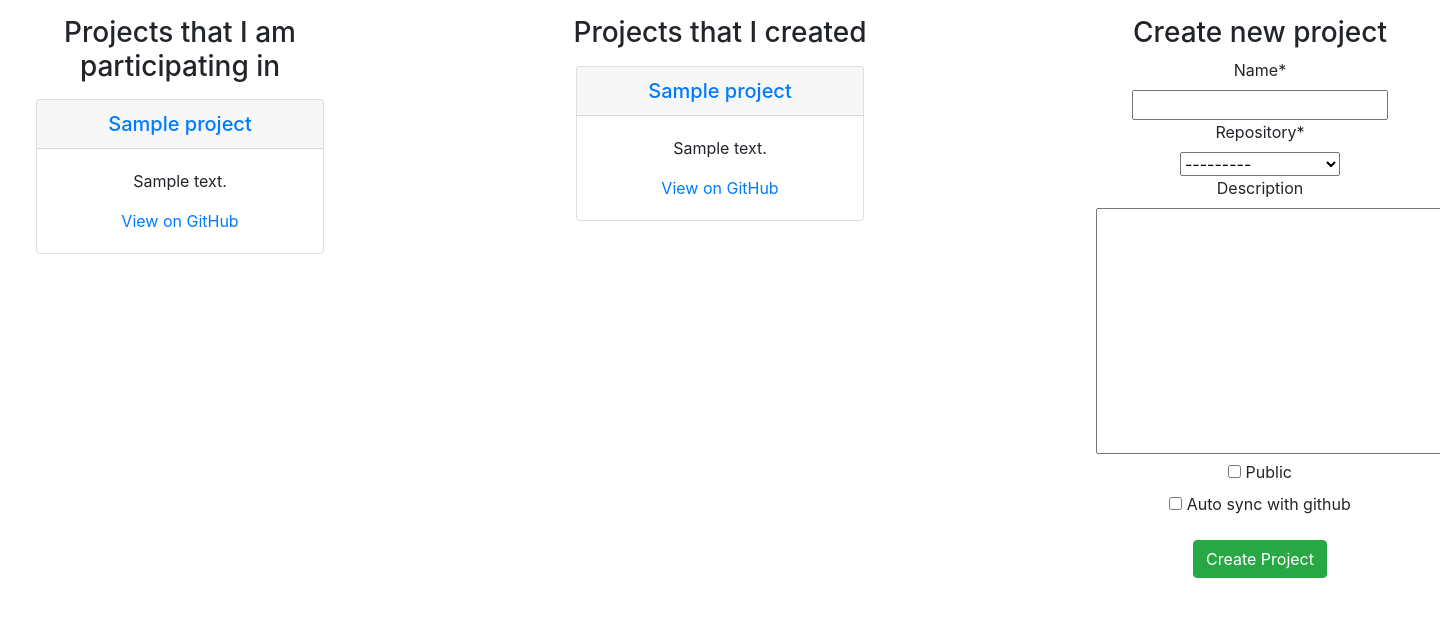
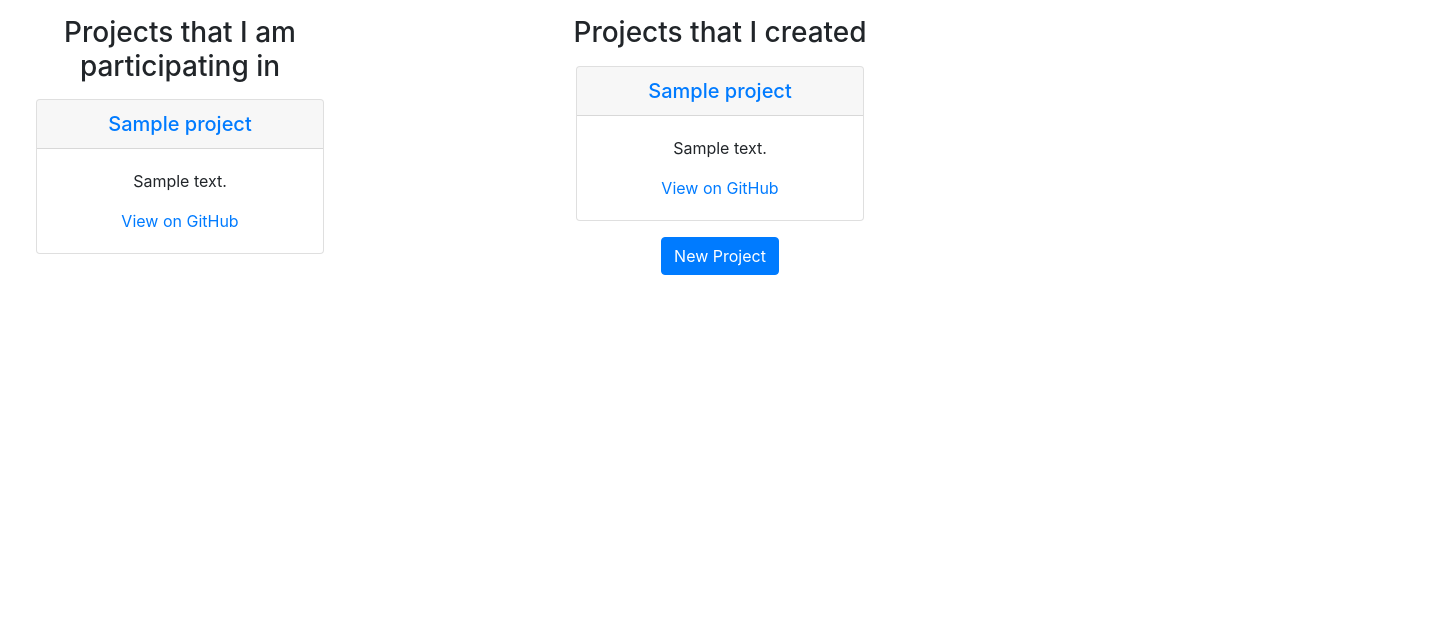
Before and after one commit to FNSdev/internship-project, a Django app: page /projects in a window 1440 px wide; the page is wider, and only the part inside the window is pictured. Shown: the part 56-673 px from the top of that part. Run offline with Django 3.2, Linux system fonts and the light colour scheme; a user stored in the database is signed in; tables that the repository leaves empty hold one stand-in row (values such as "Sample post"); parts of the project's set-up code (start-up, migrations or seed data) failed here and were passed over; some libraries are stand-ins or nearby versions.

Commit message:
UI improvements

```diff
--- a/sandbox/core/templates/core/projects.html
+++ b/sandbox/core/templates/core/projects.html
@@ -1,8 +1,16 @@
 {% extends "base.html" %}
 {% load crispy_forms_tags %}
+{% load static %}
 
 {% block title %}
     My Projects
+{% endblock %}
+
+{% block sidebar_left %}
+    <h3>Projects that I am participating in</h3>
+    {% for project in participating_projects %}
+        {% include 'core/includes/project_card.html' %}
+    {% endfor %}
 {% endblock %}
 
 {% block main %}
@@ -12,66 +20,43 @@
             {% include 'core/includes/project_card.html' %}
         {% endfor %}
     </div>
- {% endblock %}
 
-{% block sidebar_left %}
-    <h3>Projects that I am participating in</h3>
-    {% for project in participating_projects %}
-        {% include 'core/includes/project_card.html' %}
-    {% endfor %}
+    <button class="btn btn-primary mt-3" data-toggle="modal" data-target="#createProjectModal">New Project</button>
+    <div class="modal fade" id="createProjectModal" tabindex="-1" role="dialog" aria-labelledby="createProjectModalLabel" aria-hidden="true">
+        <div class="modal-dialog" role="document">
+            <div class="modal-content">
+                <div class="modal-header">
+                    <h5 class="modal-title" id="createProjectModalLabel">Create New Project</h5>
+                    <button type="button" class="close" data-dismiss="modal" aria-label="Close">
+                        <span aria-hidden="true">&times;</span>
+                    </button>
+                </div>
+                <div class="modal-body">
+                    <form id="create-project-form">
+                        {{ form|crispy }}
+                    </form>
+                    <div class="mt-3" id="create-project-errors"></div>
+                </div>
+                <div class="modal-footer">
+                    <button class="btn btn-secondary" data-dismiss="modal">Close</button>
+                    <button class="btn btn-primary" id="create-project-button">Create</button>
+                </div>
+            </div>
+        </div>
+    </div>
+
+
 {% endblock %}
 
 {% block sidebar_right %}
-    <h3>Create new project</h3>
-    <div>
-        <form id="create-project-form">
-            {% csrf_token %}
-            {{ form|crispy }}
-            <button class="btn btn-success mt-3">
-                Create Project
-            </button>
-        </form>
-    </div>
-    <div class="mt-3" id="create-project-errors"></div>
 {% endblock %}
 
 {% block extrajs %}
+    <script type="module" src="{% static 'js/core/projects/create_project.js' %}"></script>
     <script>
-        jQuery(document).on('submit', '#create-project-form', function (e) {
-            e.preventDefault()
-            var jq = jQuery.noConflict()
-            var form = jQuery(this)
-            var errors_div = document.getElementById('create-project-errors')
-            errors_div.innerText = ''
-            jQuery.ajax({
-                type: 'POST',
-                url: "{% url 'core:projects' %}",
-                data: form.serialize(),
-                success: function (response) {
-                    alert(response['message'])
-                    jQuery('#owned-projects').append('<div class="card mt-3" style="width: 18rem;">' +
-                        '<h5 class="card-header">\n' +
-                        '<a href=' + response['project_url'] + '>' + response['project_name'] + '</a>' +
-                        '</h5>' +
-                        '<div class="card-body">\n' +
-                        '<p class="card-text">' + response['project_description'] + '</p>' +
-                        '<a href="' + response['github_url'] + '" class="card-link">View on GitHub</a>' +
-                        '</div>' +
-                        '</div>')
-                },
-                error: function (response) {
-                    response = response['responseJSON']
-                    alert(response['message'])
-                    let errors = response['errors']
-                    for(let field in errors) {
-                        let messages = []
-                        for (let i in errors[field]) {
-                            messages.push(errors[field][i]['message'])
-                            jQuery('#create-project-errors').append('<p><span class="badge badge-danger">' + field +
-                                ' : ' + messages[i] + '</span></p>')
-                        }
-                    }
-                }
+        jQuery(document).ready(function () {
+            jQuery('#create-project-button').click(function () {
+                jQuery('#create-project-form').submit()
             })
         })
     </script>
--- /dev/null
+++ b/sandbox/static/js/core/projects/create_project.js
@@ -0,0 +1,47 @@
+import {getCookie, csrfSafeMethod} from '../../csrf.js'
+
+
+jQuery(document).on('submit', '#create-project-form', function (e) {
+    e.preventDefault();
+    var jq = jQuery.noConflict();
+    var form = jQuery(this);
+    var errors_div = document.getElementById('create-project-errors');
+    errors_div.innerText = '';
+    jQuery.ajaxSetup({
+        beforeSend: function (xhr, settings) {
+        if (!csrfSafeMethod(settings.type) && !this.crossDomain) {
+            xhr.setRequestHeader("X-CSRFToken", getCookie('csrftoken'));
+            }
+        }
+    });
+    jQuery.ajax({
+        type: 'POST',
+        url: window.location.href,
+        data: form.serialize(),
+        success: function (response) {
+            alert(response['message']);
+            jQuery('#owned-projects').append('<div class="card mt-3" style="width: 18rem;">' +
+                '<h5 class="card-header">\n' +
+                '<a href=' + response['project_url'] + '>' + response['project_name'] + '</a>' +
+                '</h5>' +
+                '<div class="card-body">\n' +
+                '<p class="card-text">' + response['project_description'] + '</p>' +
+                '<a href="' + response['github_url'] + '" class="card-link">View on GitHub</a>' +
+                '</div>' +
+                '</div>')
+        },
+        error: function (response) {
+            response = response['responseJSON'];
+            alert(response['message']);
+            let errors = response['errors'];
+            for(let field in errors) {
+                let messages = [];
+                for (let i in errors[field]) {
+                    messages.push(errors[field][i]['message'])
+                    jQuery('#create-project-errors').append('<p><span class="badge badge-danger">' + field +
+                        ' : ' + messages[i] + '</span></p>')
+                }
+            }
+        }
+    })
+});
--- a/sandbox/static/js/core/tasks/create_sub_task.js
+++ b/sandbox/static/js/core/tasks/create_sub_task.js
@@ -5,6 +5,6 @@ jQuery(document).on('submit', '#create-sub-task-form', function (e) {
     e.preventDefault()
     var jq = jQuery.noConflict();
     var form = jQuery(this);
-    var errors_div = document.getElementById('create-sub-task-errors');
+    var errors_div = jQuery('#create-sub-task-errors');
     createTask(window.location.href + '/create-sub-task', form, errors_div)
 });
--- a/sandbox/static/js/core/tasks/create_task.js
+++ b/sandbox/static/js/core/tasks/create_task.js
@@ -37,6 +37,6 @@ jQuery(document).on('submit', '#create-task-form', function (e) {
     e.preventDefault()
     var jq = jQuery.noConflict();
     var form = jQuery(this);
-    var errors_div = document.getElementById('create-task-errors');
+    var errors_div = jQuery('#create-task-errors');
     createTask(window.location.href + '/create-task', form, errors_div)
 });
--- a/sandbox/static/js/core/tasks/update_task.js
+++ b/sandbox/static/js/core/tasks/update_task.js
@@ -5,6 +5,6 @@ jQuery(document).on('submit', '#update-form', function (e) {
     e.preventDefault()
     var jq = jQuery.noConflict();
     var form = jQuery(this);
-    var errors_div = document.getElementById('update-form-errors');
+    var errors_div = jQuery('#update-form-errors');
     createTask(window.location.href + '/update', form, errors_div)
 });
```
Also changed, not shown: sandbox/core/templates/core/project_settings.html (+34 -6 lines), sandbox/static/js/github_integration/add_repository.js (+4 -4 lines).
